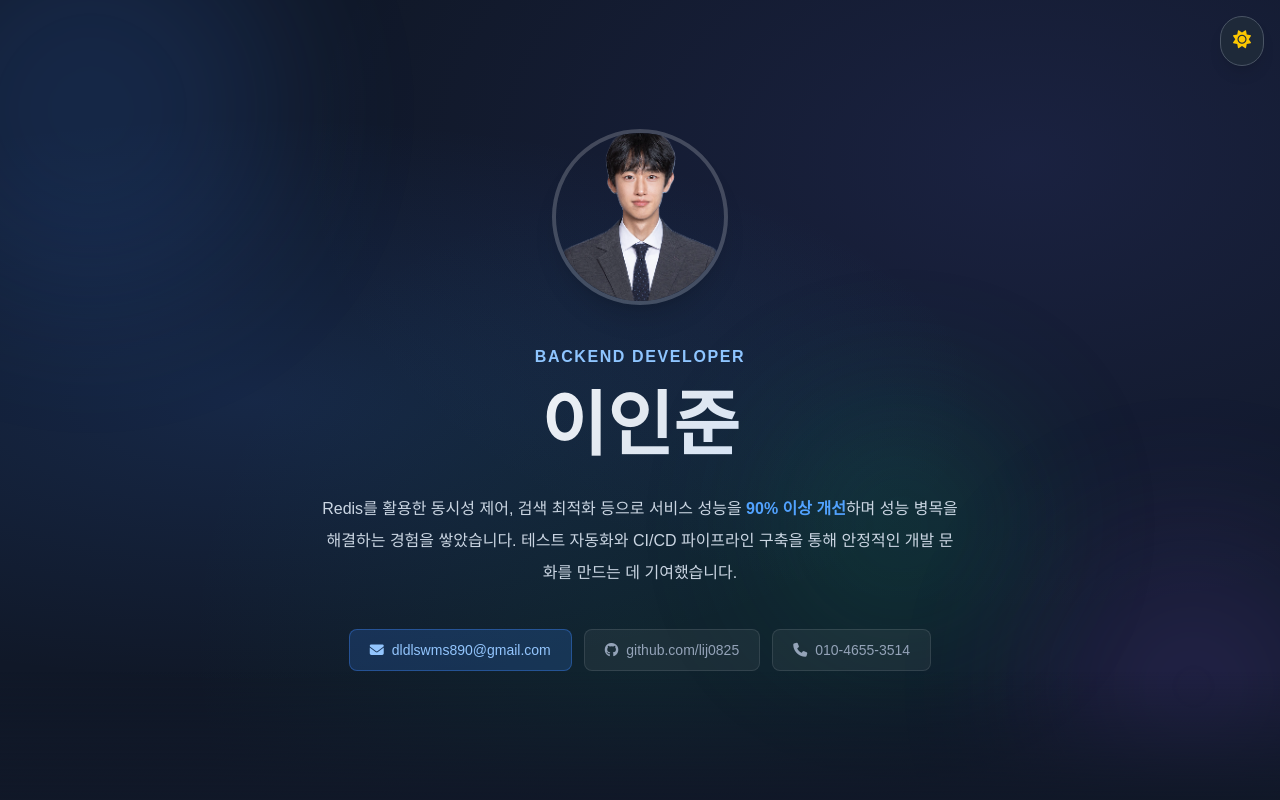
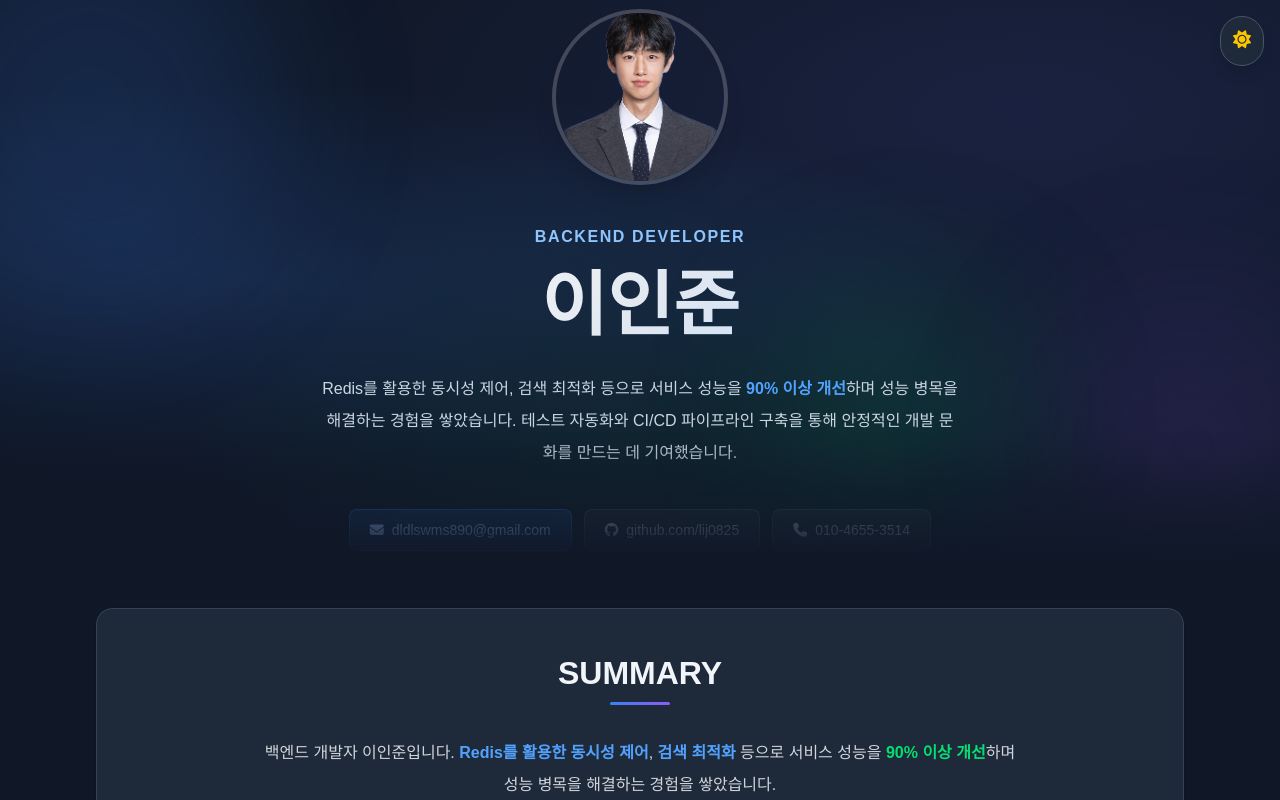
Before and after one commit to lij0825/lij0825.github.io, a React (Vite) app: page / in a window 1280 px wide. Shown: the top 800 px of the page. Built offline with nearby package versions, Linux system fonts and the light colour scheme; some icons are missing; a web font is replaced by a local one.

Commit message:
fix: Hero 섹션 높이 축소 (min-h-screen -> min-h-[70vh])

```diff
--- a/src/App.tsx
+++ b/src/App.tsx
@@ -223,7 +223,7 @@ function App() {
 			</div>
 
 			{/* Hero 섹션 */}
-			<section className="hero-section relative min-h-screen flex flex-col items-center justify-center text-center overflow-hidden px-4 bg-slate-50 dark:bg-gray-900">
+			<section className="hero-section relative min-h-[70vh] flex flex-col items-center justify-center text-center overflow-hidden px-4 bg-slate-50 dark:bg-gray-900">
 				{/* 배경 그라디언트 */}
 				<div className="hero-bg absolute inset-0"></div>
 				{/* 배경 장식 원 */}
```
